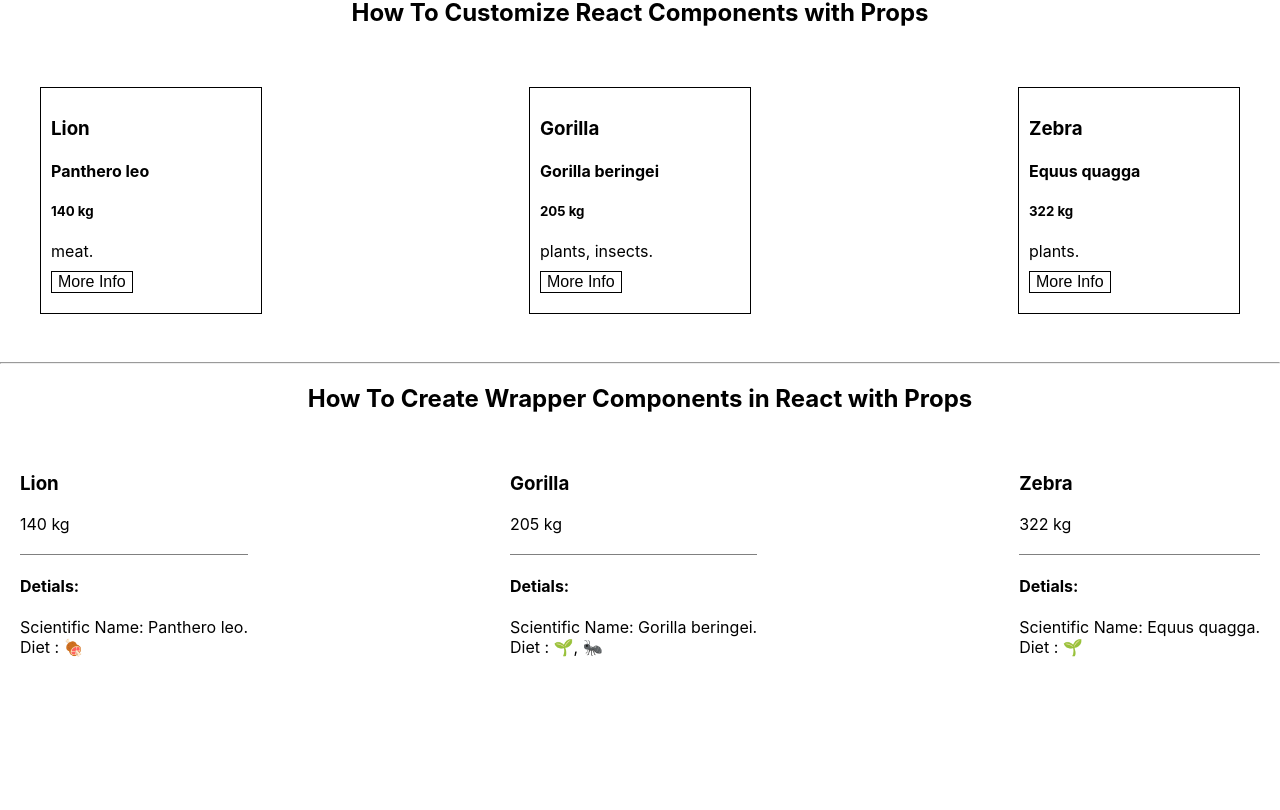
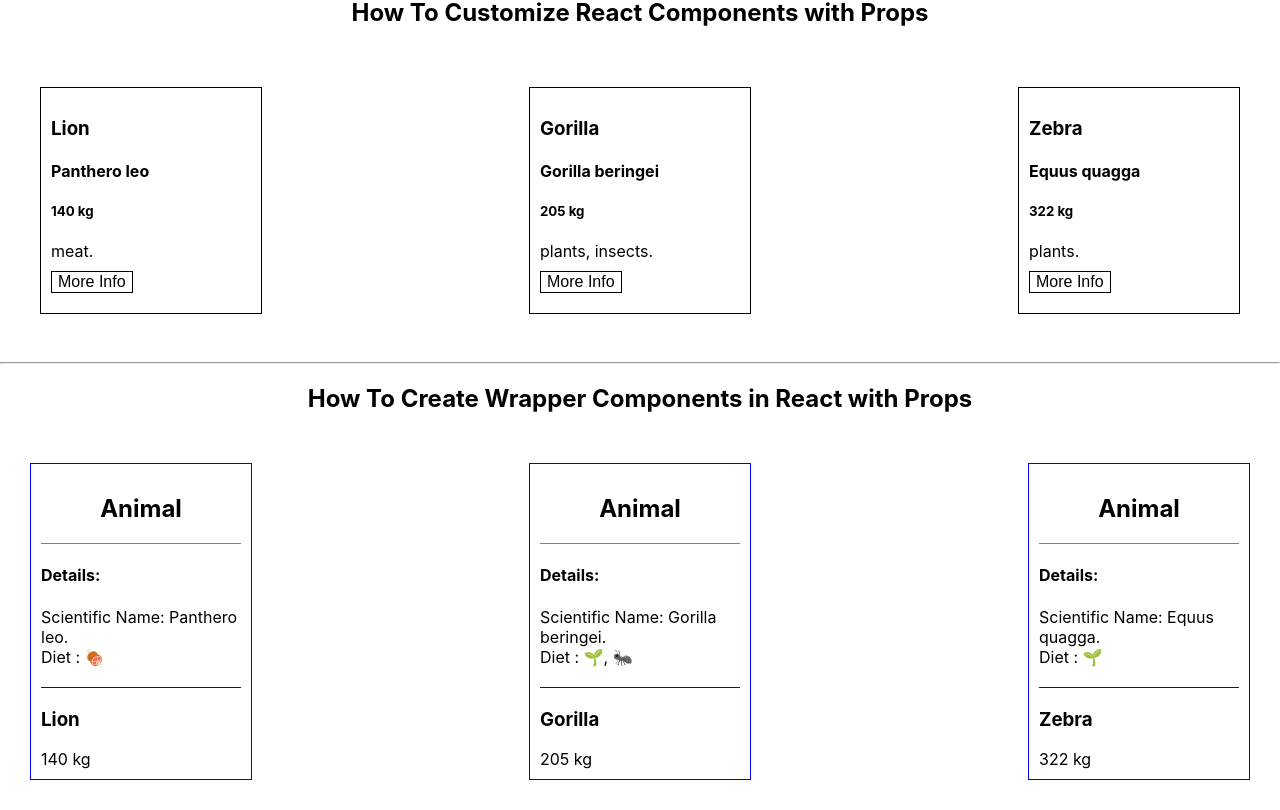
Before and after one commit to adrianmurage/react_playground, a React (Create React App) app: page / in a window 1280 px wide. Shown: the part 312-1122 px from the top of the page. Before the commit the page ends 1009 px from the top, so only its background shows below. Built offline with nearby package versions, Linux system fonts and the light colour scheme.

Commit message:
working with wrapping components
give some components more sensible names
passing components as props
create wrapper components witht the children prop

```diff
--- a/src/components/CreatingWrappersAnimalDetails/CreatingWrappersAnimalDetails.js
+++ b/src/components/AnimalDetails/AnimalDetails.js
@@ -1,6 +1,6 @@
 import React from "react";
 import PropTypes from "prop-types";
-import styles from "./CreatingWrappersAnimalDetails.module.css";
+import styles from "./AnimalDetails.module.css";
 
 function convertFood(food) {
   switch (food) {
@@ -14,19 +14,19 @@ function convertFood(food) {
   }
 }
 
-function CreatingWrappersAnimalDetails({ diet, scientificName }) {
+function AnimalDetails({ diet, scientificName }) {
   return (
     <div className={styles.details}>
-      <h4>Detials:</h4>
+      <h4>Details:</h4>
       <div>Scientific Name: {scientificName}.</div>
       <div>Diet : {diet.map((food) => convertFood(food)).join(", ")}</div>
     </div>
   );
 }
 
-CreatingWrappersAnimalDetails.propTypes = {
+AnimalDetails.propTypes = {
   diet: PropTypes.arrayOf(PropTypes.string).isRequired,
   scientificName: PropTypes.string.isRequired,
 };
 
-export default CreatingWrappersAnimalDetails;
+export default AnimalDetails;
--- /dev/null
+++ b/src/components/Card/Card.js
@@ -0,0 +1,30 @@
+import React from "react";
+import PropTypes from "prop-types";
+import styles from "./Card.module.css";
+
+function Card({ title, details, children }) {
+  return (
+    <div className={styles.card}>
+      <div className={styles.cardDetails}>
+        <h2>{title}</h2>
+        {details}
+      </div>
+      {children}
+    </div>
+  );
+}
+
+Card.propTypes = {
+  children: PropTypes.oneOfType([
+    PropTypes.arrayOf(PropTypes.element),
+    PropTypes.element.isRequired,
+  ]),
+  details: PropTypes.element,
+  title: PropTypes.string.isRequired,
+};
+
+Card.defaultProps = {
+  details: null,
+}
+
+export default Card;
--- /dev/null
+++ b/src/components/Card/Card.module.css
@@ -0,0 +1,11 @@
+.card {
+    border: blue solid 1px;
+    margin: 10px;
+    padding: 10px;
+    width: 200px;
+}
+
+.cardDetails{
+    border-bottom: blue solid 1px;
+    margin-bottom: 20px;
+}
--- a/src/components/CreatingWrappers/CreatingWrappers.js
+++ b/src/components/CreatingWrappers/CreatingWrappers.js
@@ -1,15 +1,15 @@
 import React from "react";
-import styles from "./CreatingWrappers.module.css";
 import PropTypes from "prop-types";
-import CreatingWrappersAnimalDetails from "../CreatingWrappersAnimalDetails/CreatingWrappersAnimalDetails";
+import AnimalDetails from "../AnimalDetails/AnimalDetails";
+import Card from "../Card/Card";
 
 function CreatingWrappers({ name, size, ...props }) {
   return (
-    <div>
+    <Card title="Animal" details={<AnimalDetails {...props} />}>
       <h3>{name}</h3>
       <div>{size} kg</div>
-      <CreatingWrappersAnimalDetails {...props}/>
-    </div>
+
+    </Card>
   );
 }
 
@@ -18,5 +18,4 @@ CreatingWrappers.propTypes = {
   size: PropTypes.number.isRequired,
 };
 
-
-export default CreatingWrappers
+export default CreatingWrappers;
```
Also changed, not shown: src/components/AnimalDetails/AnimalDetails.module.css (renamed from src/components/CreatingWrappersAnimalDetails/CreatingWrappersAnimalDetails.module.css), src/components/CreatingWrappers/CreatingWrappers.module.css (deleted).
